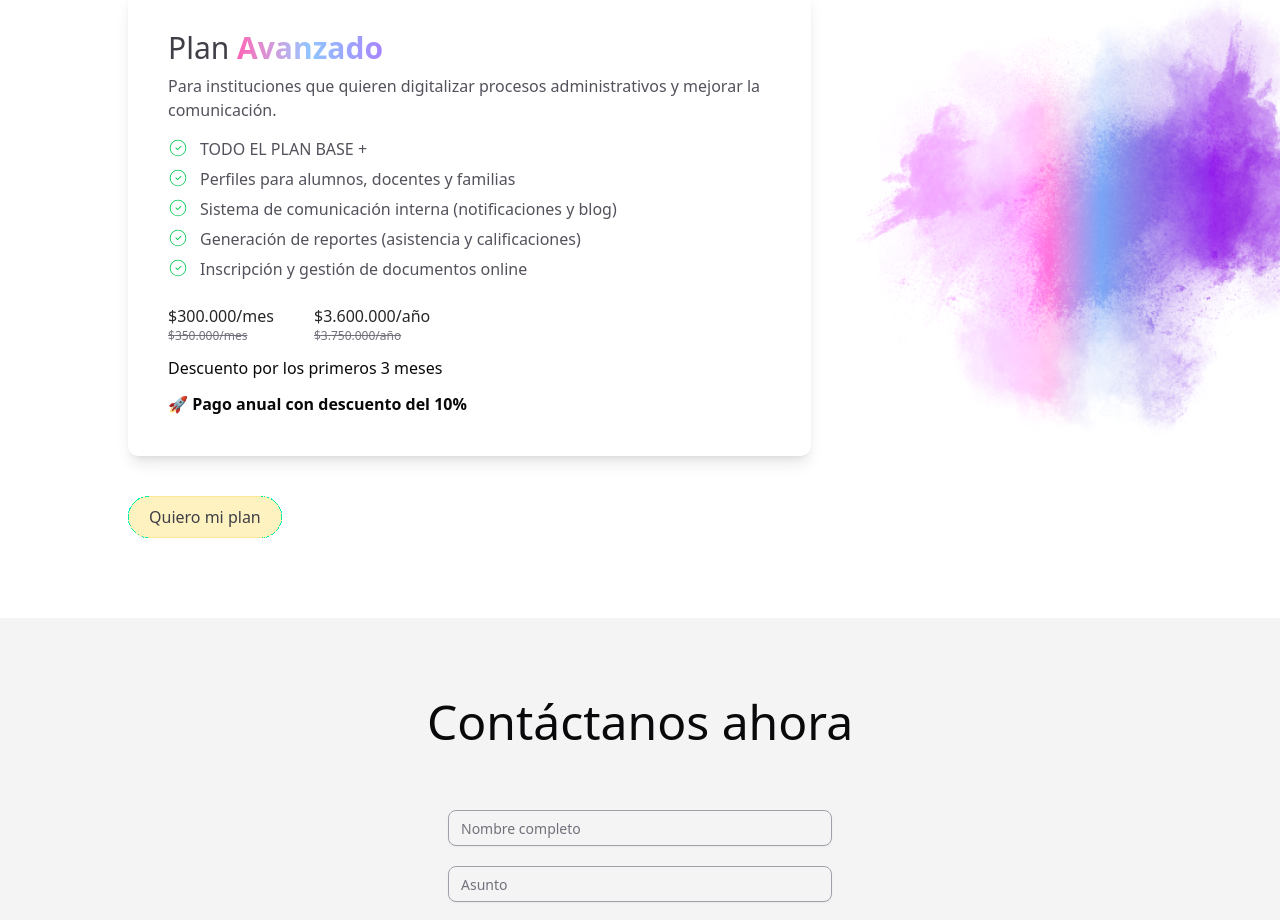
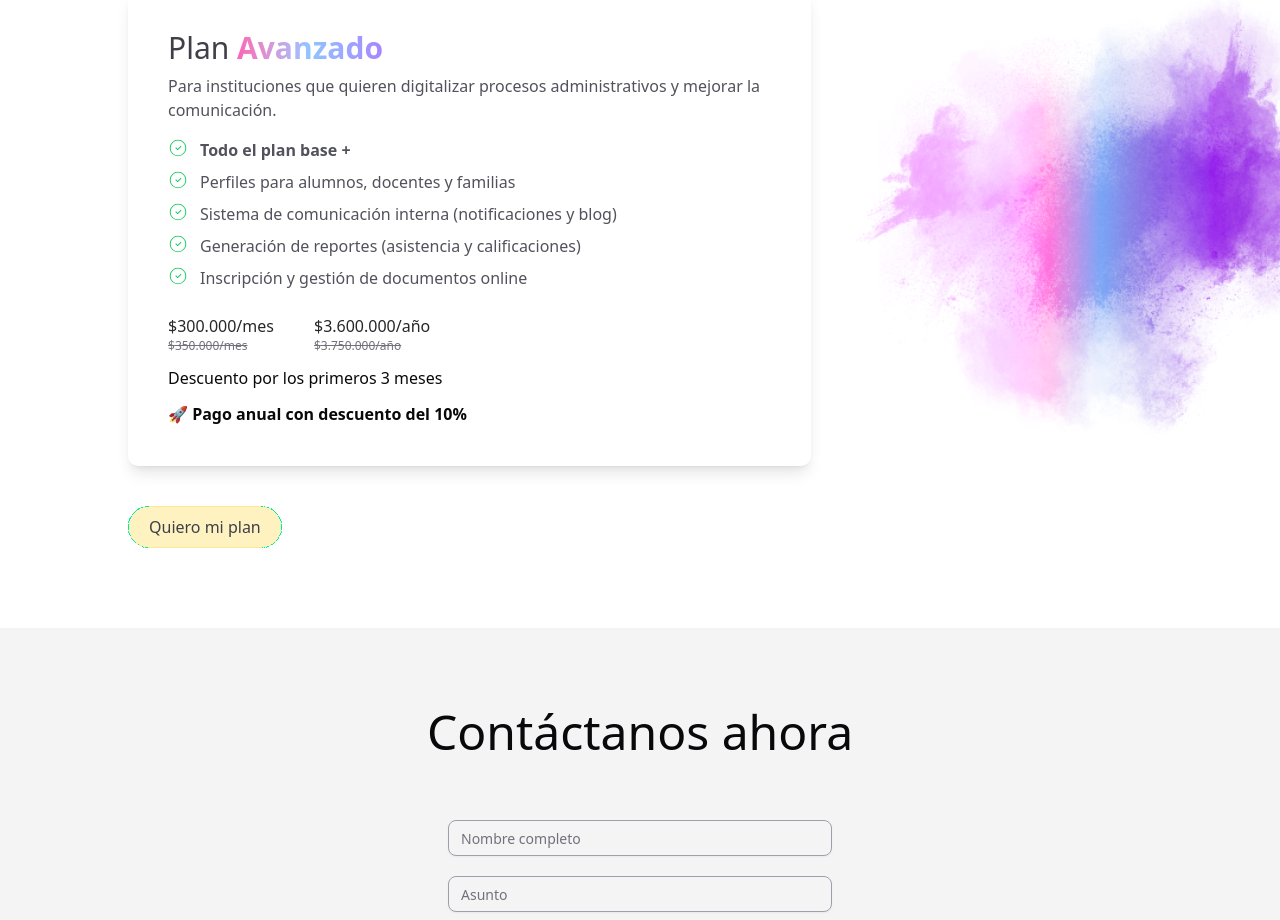
Before and after one commit to FedericoHerreraa/RIE, a Next.js app: page / in a window 1280 px wide. Shown: the part 4700-5620 px from the top of the page. Built offline with nearby package versions, Linux system fonts and the light colour scheme.

Commit message:
adding validation in plan

```diff
--- a/components/Plans.tsx
+++ b/components/Plans.tsx
@@ -29,7 +29,7 @@ export const Plans = () => {
                                         {plan.features.map((feature, index) => (
                                             <div key={index} className="flex items-start gap-3">
                                                 <CiCircleCheck className="text-green-500 min-w-[20px] min-h-[20px]" />
-                                                <p className="text-base leading-snug">{feature}</p>
+                                                <p className={`text-base ${plan.value === 'advanced' && index === 0 ? 'font-bold' : ''}`}>{feature}</p>
                                             </div>
                                         ))}
                                     </div>
@@ -97,7 +97,7 @@ const plans = [
         discountYearlyPrice: 3600000,
         yearlyPrice: 3750000,
         features: [
-            'TODO EL PLAN BASE +',
+            'Todo el plan base +',
             'Perfiles para alumnos, docentes y familias',
             'Sistema de comunicación interna (notificaciones y blog)',
             'Generación de reportes (asistencia y calificaciones)',
```
